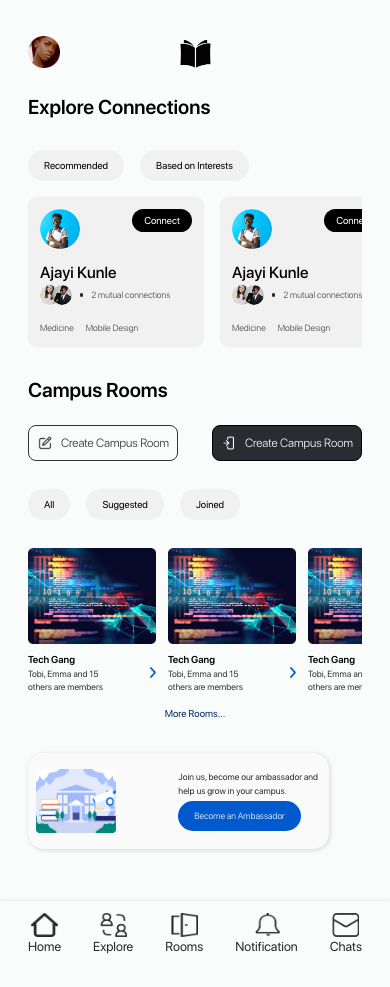
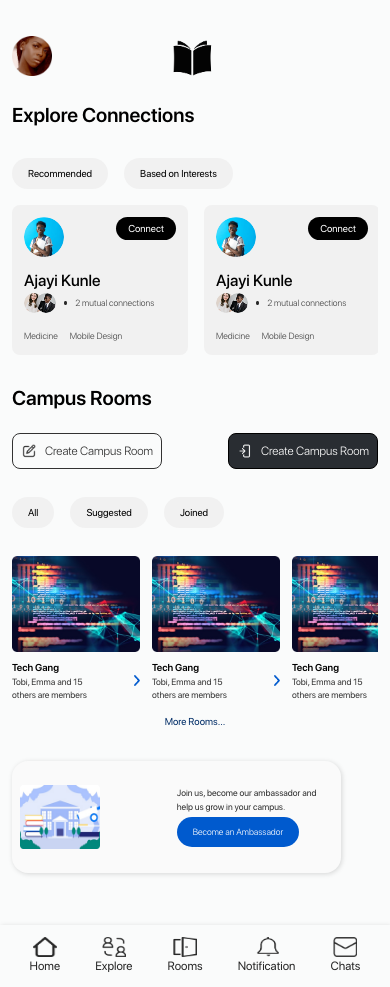
Before and after one commit to EthicalMayor/learnhub-client, a Next.js app: page /dashboard in a window 390 px wide. Built offline with nearby package versions, Linux system fonts and the light colour scheme.

Commit message:
dashboard mobile completed

```diff
--- a/src/app/dashboard/page.tsx
+++ b/src/app/dashboard/page.tsx
@@ -20,13 +20,13 @@ export default function Dashboard(){
 
     return(
         <div>
-            <section className='px-7 py-4 mt-5 space-y-6'>
+            <section className='px-3 py-4 mt-5 space-y-6'>
                 <header>
                     <div className='flex justify-between w-[55%]'>
-                        <div className='w-8 h-8 rounded-full'>
+                        <div className='w-10 h-10 rounded-full'>
                             <Image src={profile_pic} alt='profile pic' className='w-full h-full'/>
                         </div>
-                        <Image src={logo} alt='logo' className='w-8 h-8'/>
+                        <Image src={logo} alt='logo' className='w-10 h-10'/>
                     </div>
                 </header>
                 <div className="text-black space-y-4">
@@ -111,7 +111,7 @@ export default function Dashboard(){
                         </article>
                     </section>
 
-                    <section className='w-[90%] mt-8 py-4 px-2 flex justify-between items-center bg-[#FAFAFA] rounded-2xl offer_div'>
+                    <section className='w-[90%] mt-8 py-6 px-2 flex justify-between items-center bg-[#FAFAFA] rounded-2xl offer_div'>
                         <Image src={dashboard_ambassador} alt='dashboard_ambassador' className='w-[5rem] h-[4rem]'/>
                         <article className='text-[9px] w-[50%]'>
                             <p className='text-[#303030]'>Join us, become our ambassador and help us grow in your campus.</p>
@@ -122,25 +122,25 @@ export default function Dashboard(){
                 </div>
             </section>
 
-            <footer className='mt-9 w-full py-3 px-3 text-[#282828] text-[13px] flex justify-around offer_div '>
+            <footer className='mt-9 w-full py-3 px-3 text-[#282828] text-[12px] flex justify-around offer_div '>
                 <button className='w-fit flex flex-col justify-center items-center'>
-                    <Image src={dashboard_home} alt='dashboard_home' className='h-[1.5rem] w-[1.7rem]'/>
+                    <Image src={dashboard_home} alt='dashboard_home' className='h-[1.3rem] w-[1.5rem]'/>
                     <p>Home</p>
                 </button>
                 <button className='w-fit flex flex-col justify-center items-center'>
-                    <Image src={dashboard_explore} alt='dashboard_explore' className='h-[1.5rem] w-[1.7rem]'/>
+                    <Image src={dashboard_explore} alt='dashboard_explore' className='h-[1.3rem] w-[1.5rem]'/>
                     <p>Explore</p>
                 </button>
                 <button className='w-fit flex flex-col justify-center items-center'>
-                    <Image src={dashboard_rooms} alt='dashboard_rooms' className='h-[1.5rem] w-[1.7rem]'/>
+                    <Image src={dashboard_rooms} alt='dashboard_rooms' className='h-[1.3rem] w-[1.5rem]'/>
                     <p>Rooms</p>
                 </button>
                 <button className='w-fit flex flex-col justify-center items-center'>
-                    <Image src={dashboard_notification} alt='dashboard_notification' className='h-[1.5rem] w-[1.7rem]'/>
+                    <Image src={dashboard_notification} alt='dashboard_notification' className='h-[1.3rem] w-[1.5rem]'/>
                     <p>Notification</p>
                 </button>
                 <button className='w-fit flex flex-col justify-center items-center'>
-                    <Image src={dashboard_chats} alt='dashboard_chats' className='h-[1.5rem] w-[1.7rem]'/>
+                    <Image src={dashboard_chats} alt='dashboard_chats' className='h-[1.3rem] w-[1.5rem]'/>
                     <p>Chats</p>
                 </button>
             </footer>
```
